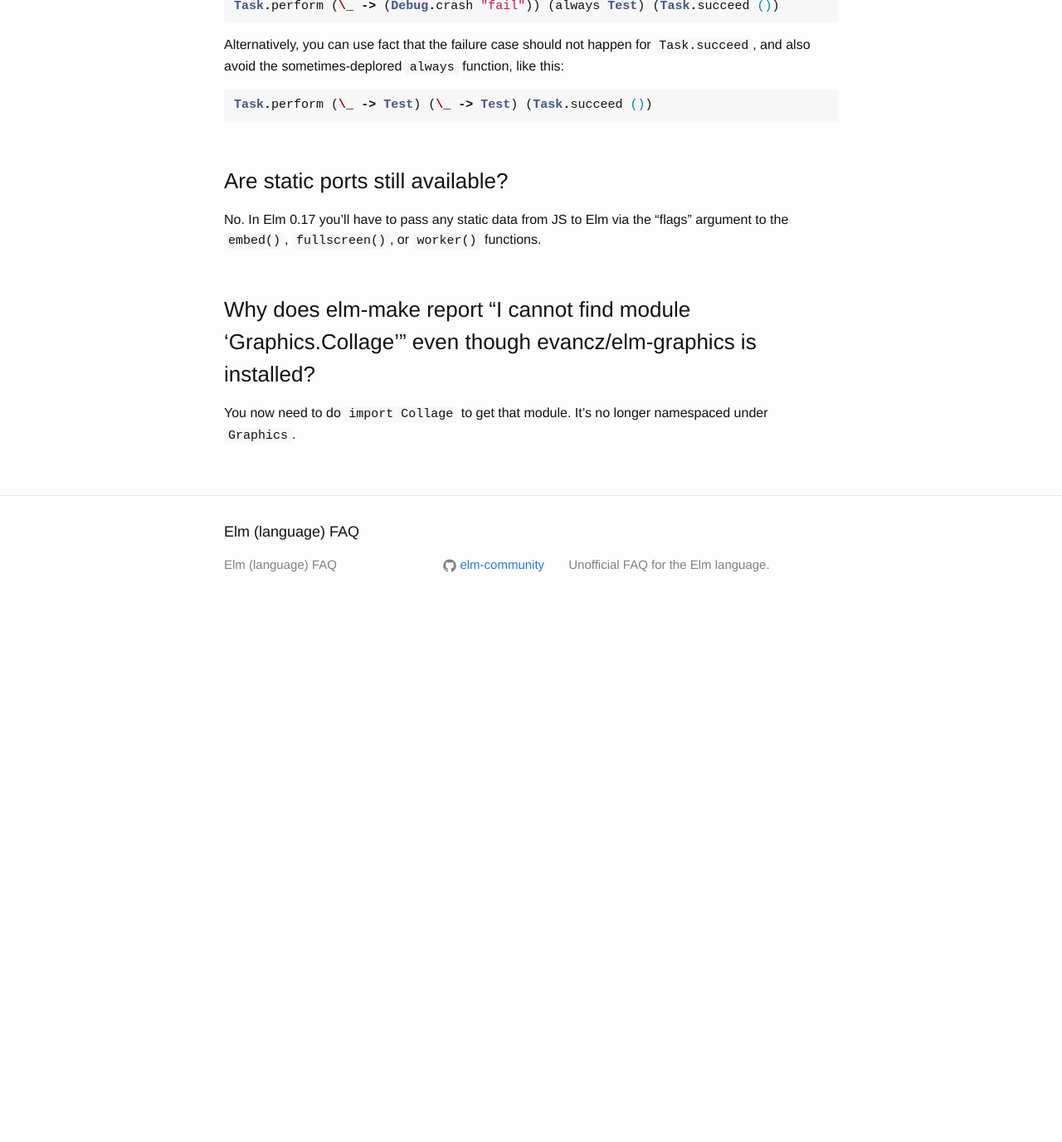
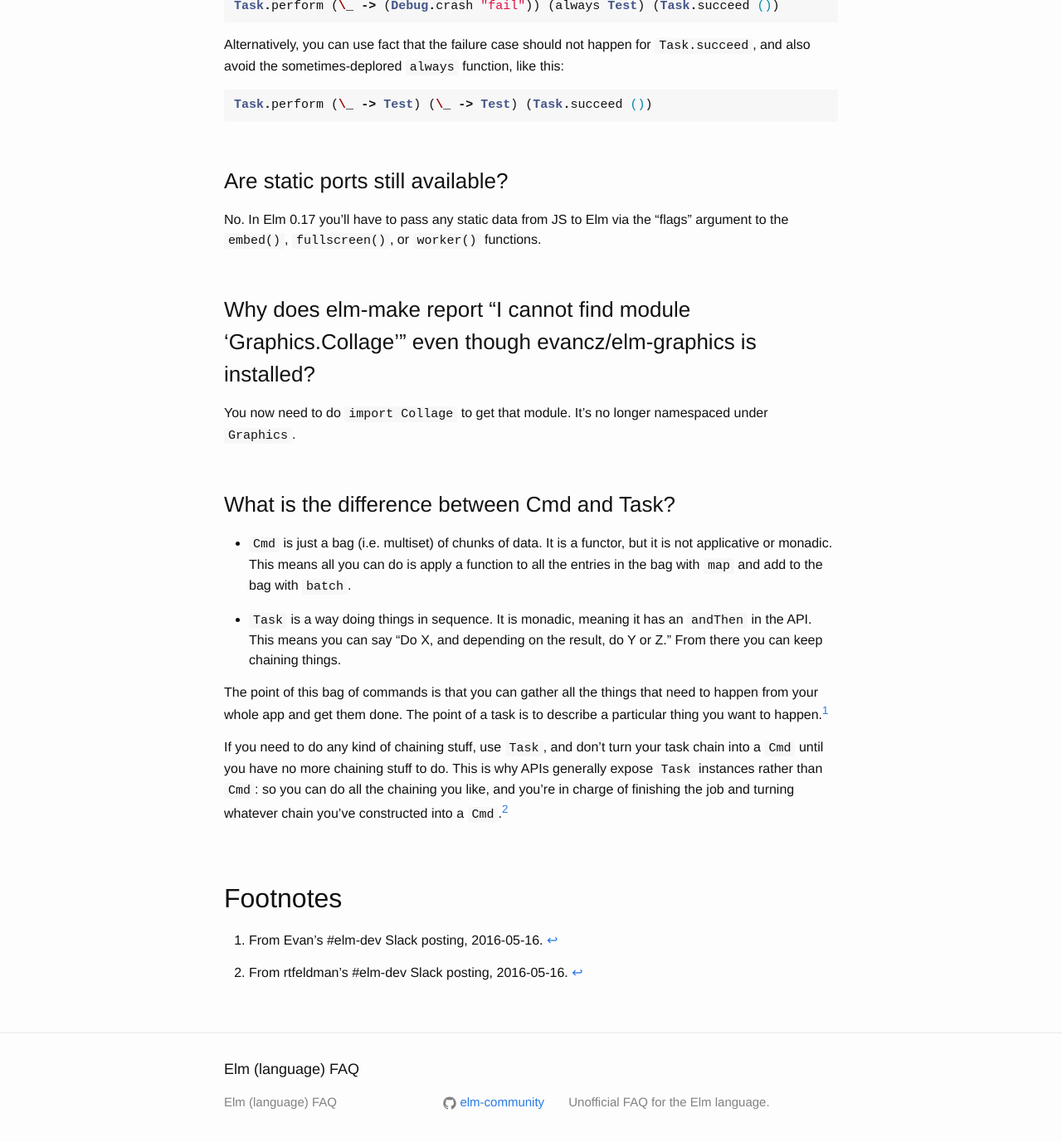
Before and after one commit to gunnarahlberg/elm-faq, a Jekyll site: the page built from 17.md, in a window 1280 px wide and 1400 px high, scrolled down 3409 px. Shown: the top 1377 px of the window at 83% size. Built offline with Jekyll 4.4.1, drawn with Linux system fonts in a browser that asks for light colours; before the commit the page ends 4162 px from its top, so only the background shows below that.

Commit message:
Cmd v. Task

```diff
--- a/17.md
+++ b/17.md
@@ -134,3 +134,20 @@ No. In Elm 0.17 you'll have to pass any static data from JS to Elm via the "flag
 ### Why does elm-make report "I cannot find module 'Graphics.Collage'" even though evancz/elm-graphics is installed?
 
 You now need to do `import Collage` to get that module. It's no longer namespaced under `Graphics`.
+
+### What is the difference between Cmd and Task?
+
+- `Cmd` is just a bag (i.e. multiset) of chunks of data. It is a functor, but it is not applicative or monadic. This means all you can do is apply a function to all the entries in the bag with `map` and add to the bag with `batch`.
+
+- `Task` is a way doing things in sequence. It is monadic, meaning it has an `andThen` in the API. This means you can say "Do X, and depending on the result, do Y or Z." From there you can keep chaining things.
+
+The point of this bag of commands is that you can gather all the things that need to happen from your whole app and get them done. The point of a task is to describe a particular thing you want to happen.[^cmd-vs-task]
+
+[^cmd-vs-task]: From Evan's #elm-dev Slack posting, 2016-05-16.
+
+If you need to do any kind of chaining stuff, use `Task`, and don't turn your task chain into a `Cmd` until you have no more chaining stuff to do.
+This is why APIs generally expose `Task` instances rather than `Cmd`:  so you can do all the chaining you like, and you're in charge of finishing the job and turning whatever chain you've constructed into a `Cmd`.[^task-chaining]
+
+[^task-chaining]: From rtfeldman's #elm-dev Slack posting, 2016-05-16.
+
+## Footnotes
```
